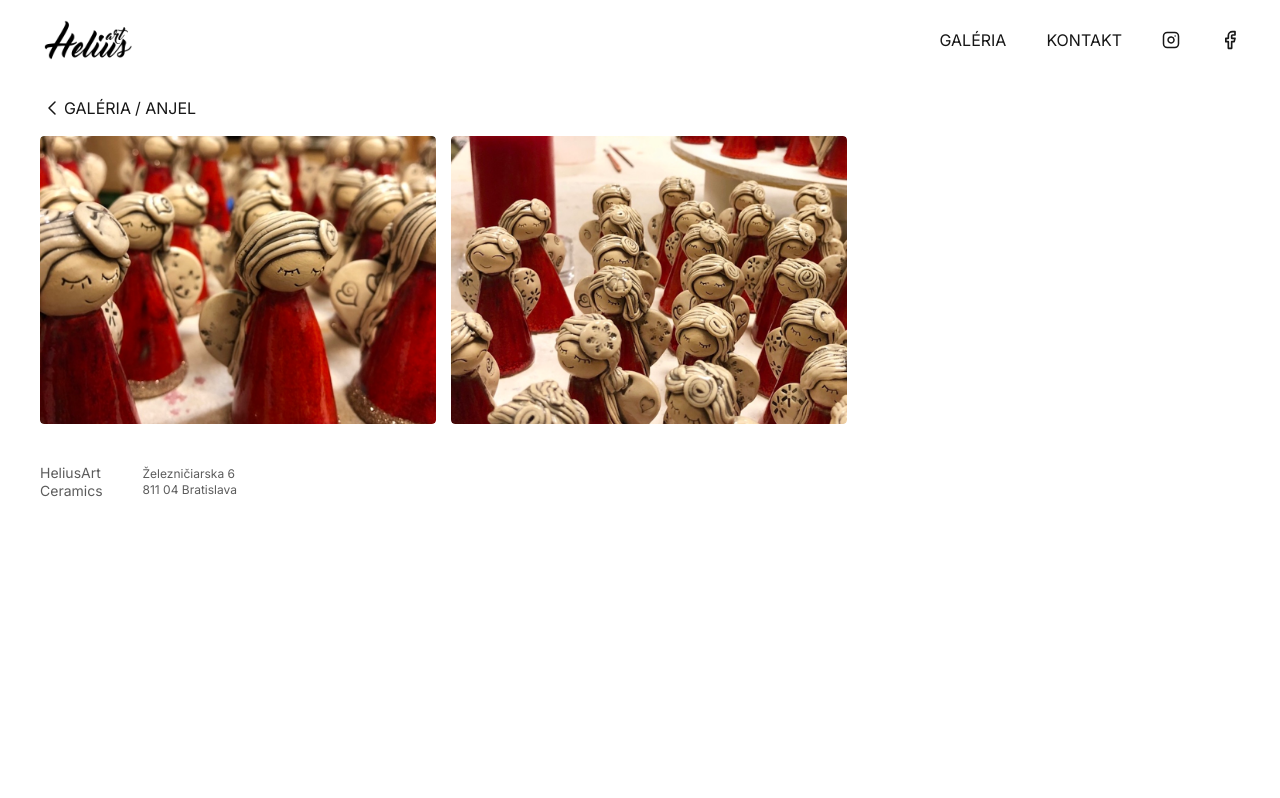
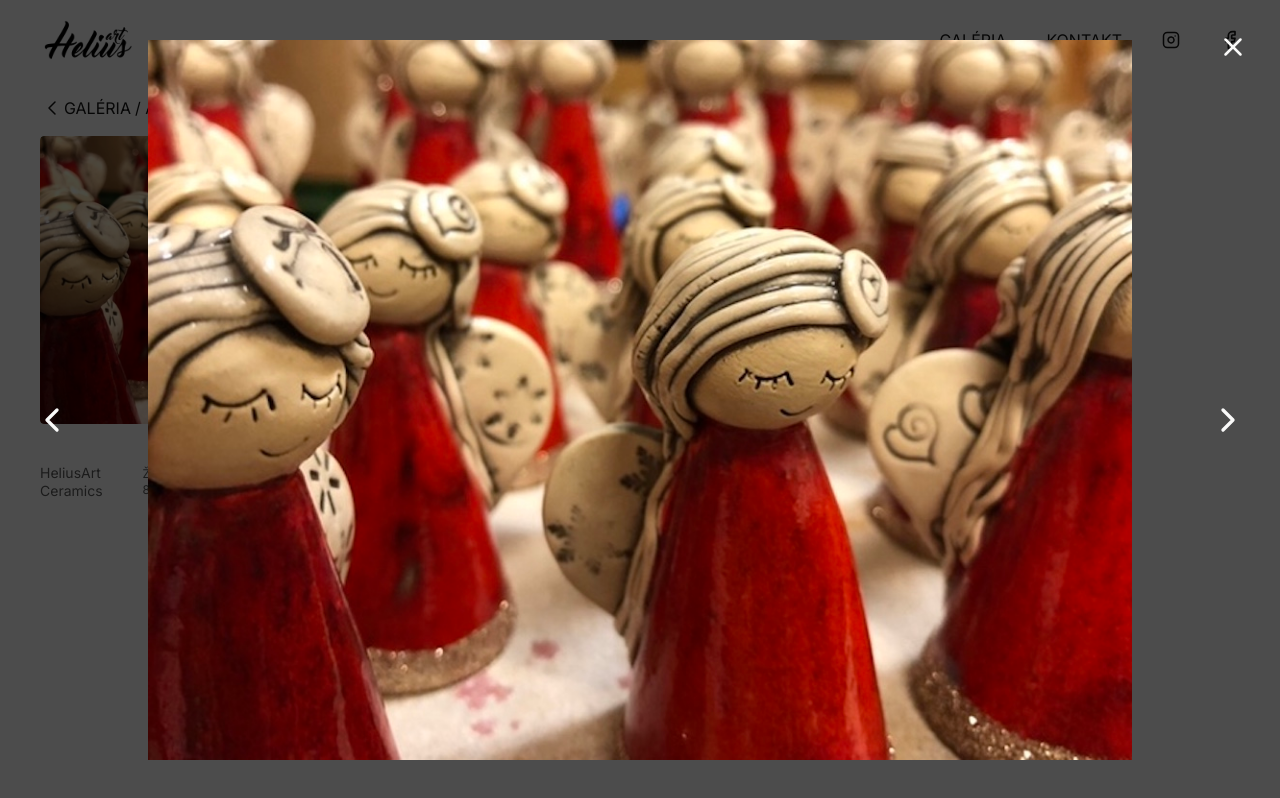
Before and after one commit to sabolukas/heliusartv2, a Next.js app: page /galeria/anjel in a window 1280 px wide. Both pictures are taken after a click on the picture 238 px from the left and 280 px from the top of the page. Built offline with nearby package versions, Linux system fonts and the light colour scheme.

Commit message:
Finish gallery and modalImage

```diff
--- a/src/components/ModalImage.tsx
+++ b/src/components/ModalImage.tsx
@@ -11,7 +11,7 @@ type Props = {
 
 const ModalImage = ({ imageSrc, onLeftArrow, onRightArrow, onClose }: Props) => {
    useEffect(() => {
-      const listener = (e: any) => {
+      const listener = (e: KeyboardEvent) => {
          if (e.key === "ArrowLeft") {
             onLeftArrow();
          }
@@ -31,13 +31,30 @@ const ModalImage = ({ imageSrc, onLeftArrow, onRightArrow, onClose }: Props) =>
    }, [onLeftArrow, onRightArrow, onClose]);
 
    return (
-      <div>
-         <ChevronLeft onClick={onLeftArrow} />
+      <div className="fixed top-0 left-0 z-50 flex items-center justify-center w-full h-full bg-black bg-opacity-70">
+         <ChevronLeft
+            onClick={onLeftArrow}
+            size={40}
+            className="absolute left-[1vw] md:left-8 top-1/2 text-stone-50 cursor-pointer hover:bg-stone-600 hover:rounded-full"
+         />
 
-         <Image draggable={false} className="" src={imageSrc} alt={""} />
+         <Image
+            draggable={false}
+            className="max-h-[90vh] object-contain rounded select-none"
+            src={imageSrc}
+            alt={""}
+         />
 
-         <ChevronRight onClick={onRightArrow} />
-         <X onClick={onClose} />
+         <ChevronRight
+            onClick={onRightArrow}
+            size={40}
+            className="absolute right-[1vw] md:right-8 top-1/2 text-stone-50 cursor-pointer hover:bg-stone-600 hover:rounded-full"
+         />
+         <X
+            onClick={onClose}
+            size={30}
+            className="absolute right-[2vw] md:right-8 top-[2vw] md:top-8 text-stone-50 cursor-pointer hover:bg-stone-600 hover:rounded-full"
+         />
       </div>
    );
 };
--- a/src/components/OneProduct.tsx
+++ b/src/components/OneProduct.tsx
@@ -4,6 +4,7 @@ import { ChevronLeft } from "lucide-react";
 import Image, { StaticImageData } from "next/image";
 import ModalImage from "@/components/ModalImage";
 import { useState } from "react";
+import { isMobile } from "react-device-detect";
 
 type Props = {
    name: string;
@@ -13,25 +14,32 @@ type Props = {
 const OneProduct = ({ name, data }: Props) => {
    const [imgIndex, setImgIndex] = useState<number | null>(null);
 
+   if (imgIndex !== null && imgIndex < 0) {
+      setImgIndex(data.length - 1);
+   } else if (imgIndex !== null && imgIndex > data.length - 1) {
+      setImgIndex(0);
+   }
+
    return (
       <div>
-         <h3 className="flex items-center gap-1 uppercase pt-4 pb-4">
+         <h3 className="flex items-center gap-1 uppercase py-4 select-none">
             <Link href={"/galeria"} className="flex items-center hover:opacity-70">
                <ChevronLeft strokeWidth={1.5} size={24} />
                Galéria
             </Link>
             / {name}
          </h3>
-         <div className="flex flex-wrap gap-[15px]">
+         <div className="flex flex-wrap gap-3">
             {data.map((oneImage, index) => (
                <div
                   key={index}
-                  className={`flex h-72 flex-grow overflow-hidden rounded ${data.length <= 3 ? "max-w-[33%] basis-[32%]" : "max-w-[24%]"}`}
+                  className={`flex sm:h-72 flex-grow overflow-hidden rounded ${data.length <= 3 ? "customLg:max-w-[33%] sm:max-w-[48.5%] w-full" : "customXl:max-w-[24%] customLg:max-w-[32.2%] sm:max-w-[48.5%] w-full"}`}
                >
                   <Image
                      src={oneImage}
                      alt={name}
-                     className="w-full h-full object-cover rounded hover:scale-[101%] transition cursor-pointer"
+                     onClick={() => !isMobile && setImgIndex(index)}
+                     className="w-full h-full sm:object-cover rounded sm:hover:scale-[101%] transition cursor-pointer select-none"
                   />
                </div>
             ))}
```
